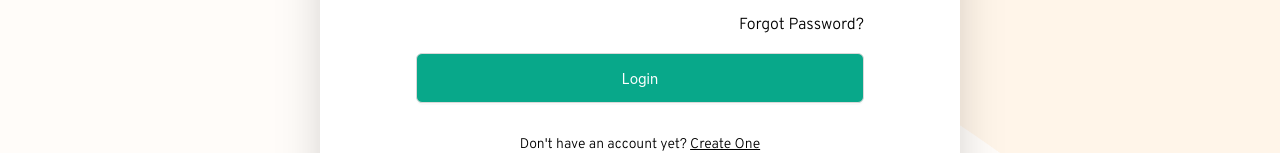
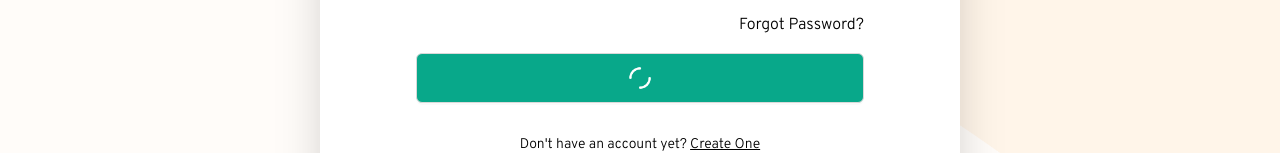
Before and after one commit to koffie99/rumlyn-host-rebuild, a Next.js app: page /screens/login in a window 1280 px wide. Both pictures are taken after a click on the button "Login". Shown: the part 351-504 px from the top of the page. Built offline with nearby package versions, Linux system fonts and the light colour scheme; no server answers.

Commit message:
login integrated

```diff
--- a/app/globals.css
+++ b/app/globals.css
@@ -33,3 +33,12 @@ p {
   background-repeat: no-repeat;
   background-size: cover;
 }
+
+.login-bg {
+  border: none !important;
+}
+
+.login-btn:hover {
+  background: #06856d !important;
+  color: #ffffff !important;
+}
--- a/app/screens/login/page.jsx
+++ b/app/screens/login/page.jsx
@@ -1,8 +1,52 @@
+"use client"
 import { Button } from "antd"
 import Image from "next/image"
-import React from "react"
+import React, { useState } from "react"
+import { Toaster, toast } from "react-hot-toast"
 
 const Login = () => {
+  const [email, setEmail] = useState("")
+  const [password, setPassword] = useState("")
+  const [loading, setLoading] = useState(false)
+
+  // handle login
+  const handleLogin = async () => {
+    try {
+      setLoading(true)
+      const myHeaders = new Headers()
+      myHeaders.append("Content-Type", "application/json")
+
+      const raw = JSON.stringify({
+        email: email,
+        password: password,
+      })
+
+      const requestOptions = {
+        method: "POST",
+        headers: myHeaders,
+        body: raw,
+        redirect: "follow",
+      }
+
+      await fetch("https://api.rumlyn.com/api/v1/mega-login/", requestOptions)
+        .then((response) => response.json())
+        .then((result) => {
+          if (result.msg === "login successful") {
+            setLoading(false)
+            toast.success("Login successful")
+          } else {
+            setLoading(false)
+            toast.error("Kindly check your credentials and try again")
+          }
+        })
+        .catch((error) => console.error(error))
+    } catch (err) {
+      setLoading(false)
+      toast.error("Kindly check your credentials and try again")
+      console.log(err)
+    }
+  }
+
   return (
     <div className="min-h-screen w-full login-bg flex items-center justify-center gap-8 md:p-0 p-7">
       <div className="h-[80vh] md:flex-[0.5] flex-1 rounded-lg bg-white shadow-2xl flex flex-col items-center">
@@ -23,18 +67,32 @@ const Login = () => {
             type="email"
             placeholder="Email"
             className="p-3 rounded-md ring-1 ring-[#ccc]"
+            onChange={(e) => setEmail(e.target.value)}
           />
           <input
             type="password"
             placeholder="Password"
             className="p-3 rounded-md ring-1 ring-[#ccc]"
+            onChange={(e) => setPassword(e.target.value)}
           />
           <div className="flex items-center justify-between">
             <div></div>
             <button>Forgot Password?</button>
           </div>
-          <Button className="bg-[#08a88a] text-white p-6 rounded-md">
-            Login
+          <Button
+            className="bg-[#08a88a] text-white p-6 rounded-md hover:bg-[#258573] login-btn"
+            onClick={() => handleLogin()}
+          >
+            {loading ? (
+              <Image
+                width={30}
+                height={30}
+                alt="loading animation"
+                src="/anims/loading.gif"
+              />
+            ) : (
+              "Login"
+            )}
           </Button>
           <p className="text-center text-sm mt-4">
             Don't have an account yet?{" "}
@@ -42,6 +100,8 @@ const Login = () => {
           </p>
         </div>
       </div>
+
+      <Toaster />
     </div>
   )
 }
--- a/package.json
+++ b/package.json
@@ -12,7 +12,8 @@
     "antd": "^5.20.6",
     "next": "14.2.8",
     "react": "^18",
-    "react-dom": "^18"
+    "react-dom": "^18",
+    "react-hot-toast": "^2.4.1"
   },
   "devDependencies": {
     "postcss": "^8",
```
Also changed, not shown: public/anims/loading.gif (added), 1 other file (tests, documents, lock files or other folders).
